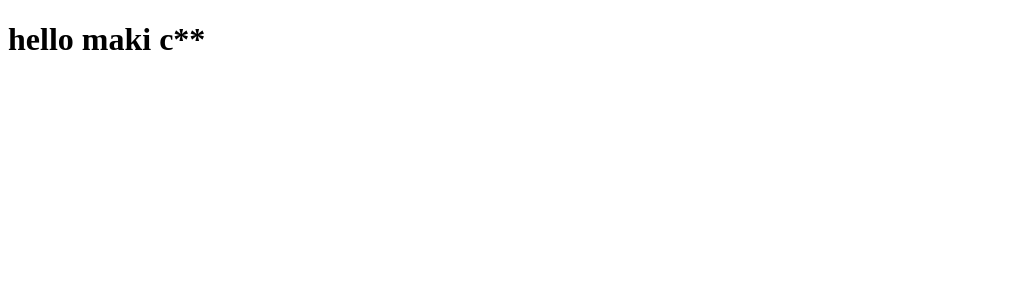
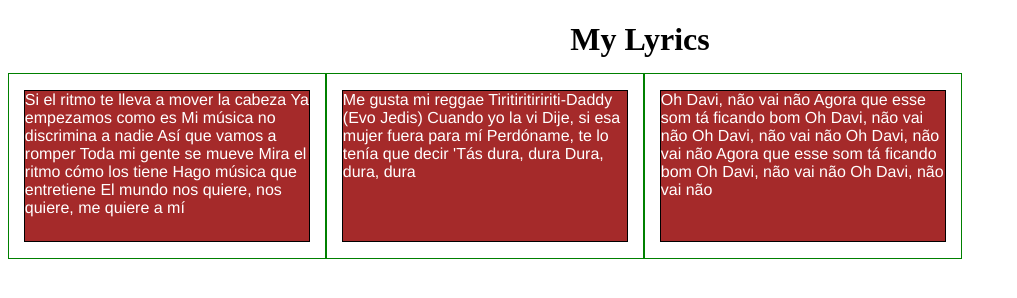
Before and after one commit to Jla1997/module2-solution, a plain HTML site: page index.html in a window 1280 px wide. Shown: the whole page, without its empty margins (0-1017 px from the left). Drawn offline with Linux system fonts and the light colour scheme.

Commit message:
Add files via upload

```diff
--- a/index.html
+++ b/index.html
@@ -1,10 +1,115 @@
 <!DOCTYPE html>
 <html>
 <head>
-	<meta charset="utf-8">
-	<title> Hello gand! </title>
+<meta charset="utf-8">
+<title>Responsive Layout</title>
+
+<style>
+<link rel="stylesheet" href="style.css">
+/********** Base styles **********/
+* {
+  box-sizing: border-box;
+}
+h1 {
+  margin-bottom: 15px;
+  text-align: center;
+}
+
+p {
+  border: 1px solid black;
+  background-color: #A52A2A;
+  width: 90%;
+  height: 150px;
+  margin-right: auto;
+  margin-left: auto;
+  font-family: Helvetica;
+  color: white;
+}
+
+/* Simple Responsive Framework. */
+.row {
+  width: 100%;
+}
+
+/********** Large devices only **********/
+@media (min-width: 1200px) {
+  .col-lg-1, .col-lg-2, .col-lg-3, .col-lg-4, .col-lg-5, .col-lg-6, .col-lg-7, .col-lg-8, .col-lg-9, .col-lg-10, .col-lg-11, .col-lg-12 {
+    float: left;
+    border: 1px solid green;
+  }
+  .col-lg-1 {
+    width: 8.33%;
+  }
+  .col-lg-2 {
+    width: 16.66%;
+  }
+  .col-lg-3 {
+    width: 25%;
+  }
+}
+
+/********** Medium devices only **********/
+@media (min-width: 950px) and (max-width: 1199px) {
+  .Box {
+    float: left;
+    border: 1px solid green;
+  }
+  .col-md-1 {
+    width: 8.33%;
+  }
+  .col-md-2 {
+    width: 25%;
+  }
+  .col-md-3 {
+    width: 50%;
+  }
+
+  /********** Small devices only **********/
+@media (min-width: 767px) {
+  .col-md-1 {
+    width: 8.33%;
+  }
+  .col-md-2 {
+    width: 16.66%;
+  }
+  .col-md-3 {
+    width: 25%;
+  }
+}
+
+</style>
 </head>
 <body>
-<h1> hello maki c**</h1>
+<h1>My Lyrics</h1>
+
+<div class="row">
+  <div class="col-lg-3 col-md-6"><p>Si el ritmo te lleva a mover la cabeza
+Ya empezamos como es
+Mi música no discrimina a nadie
+Así que vamos a romper
+Toda mi gente se mueve
+Mira el ritmo cómo los tiene
+Hago música que entretiene
+El mundo nos quiere, nos quiere, me quiere a mí</p></div>
+  <div class="col-lg-3 col-md-6"><p>Me gusta mi reggae
+Tiritiritiririti-Daddy
+(Evo Jedis)
+Cuando yo la vi
+Dije, si esa mujer fuera para mí
+Perdóname, te lo tenía que decir
+'Tás dura, dura
+Dura, dura, dura</p></div>
+  <div class="col-lg-3 col-md-6"><p>Oh Davi, não vai não
+Agora que esse som tá ficando bom
+Oh Davi, não vai não
+Oh Davi, não vai não
+Oh Davi, não vai não
+Agora que esse som tá ficando bom
+Oh Davi, não vai não
+Oh Davi, não vai não</p></div>
+
+
+</div>
+
 </body>
 </html>
```
